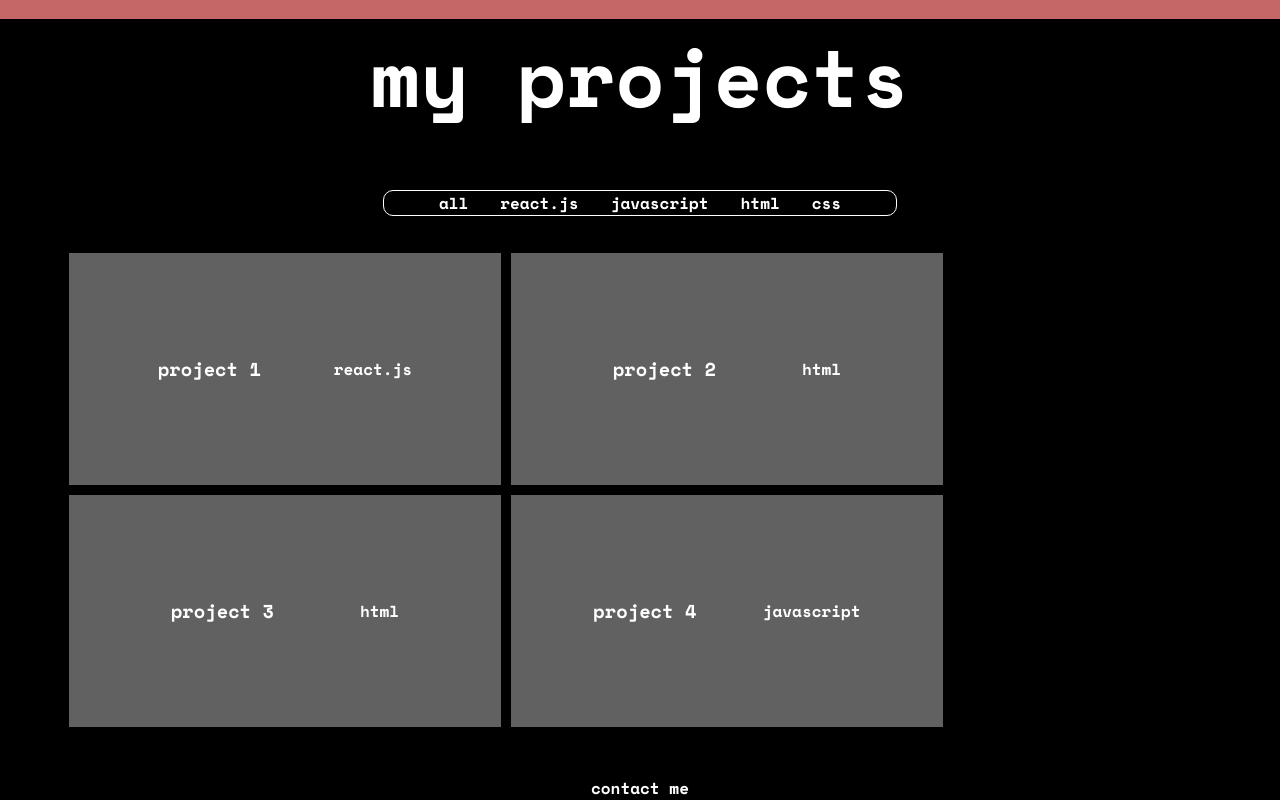
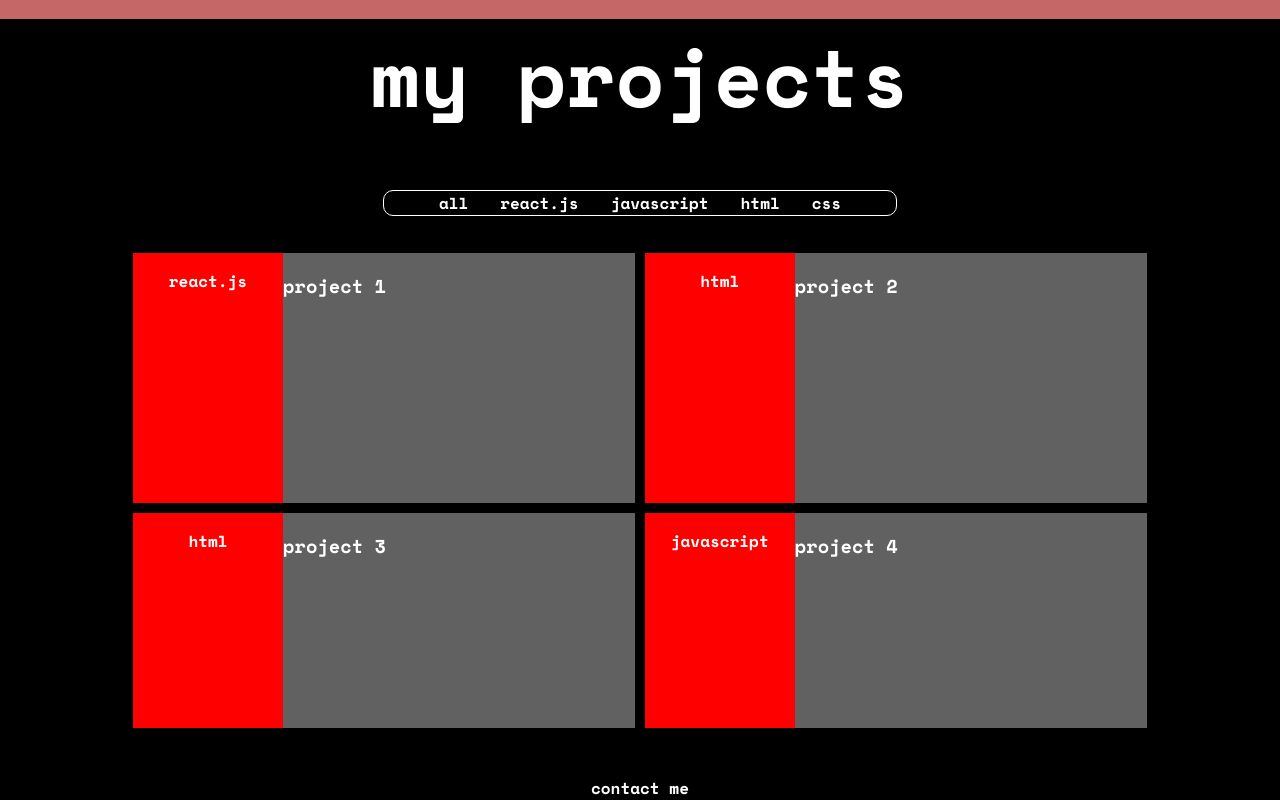
Before and after one commit to ericDevSantana/personal-portfolio, a React (Create React App) app: page / in a window 1280 px wide. Shown: the part 1580-2380 px from the top of the page. Built offline with nearby package versions, Linux system fonts and the light colour scheme.

Commit message:
projects section

```diff
--- a/src/components/MyProjects.js
+++ b/src/components/MyProjects.js
@@ -77,10 +77,10 @@ const MyProjects = (props) => {
           .map((project) => {
             return (
               <div className={styles["myProjects-item"]}>
-                <h3>{project.name}</h3>
-                <div>
+                <div className={styles["test"]}>
                   <p>{project.tag}</p>
                 </div>
+                <h3>{project.name}</h3>
               </div>
             );
           })}
--- a/src/components/MyProjects.module.css
+++ b/src/components/MyProjects.module.css
@@ -59,18 +59,20 @@
   overflow-y: scroll;
   scroll-behavior: smooth;
   flex-wrap: wrap;
-  justify-content: start;
   margin: auto;
-  width: 90%;
+  width: 80%;
 }
 
 .myProjects-item {
-  display: flex;
-  align-items: center;
-  justify-content: space-evenly;
-  padding: 1rem;
-  margin: 5px;
-  height: 200px;
-  width: 400px;
+  display: inline-flex;
+  margin:5px;
+  height: 250px;
+  width: 49%;
   background-color: rgb(97, 97, 97);
 }
+
+.test {
+  background-color: red;
+  height: 100%;
+  width: 150px;
+}
```
